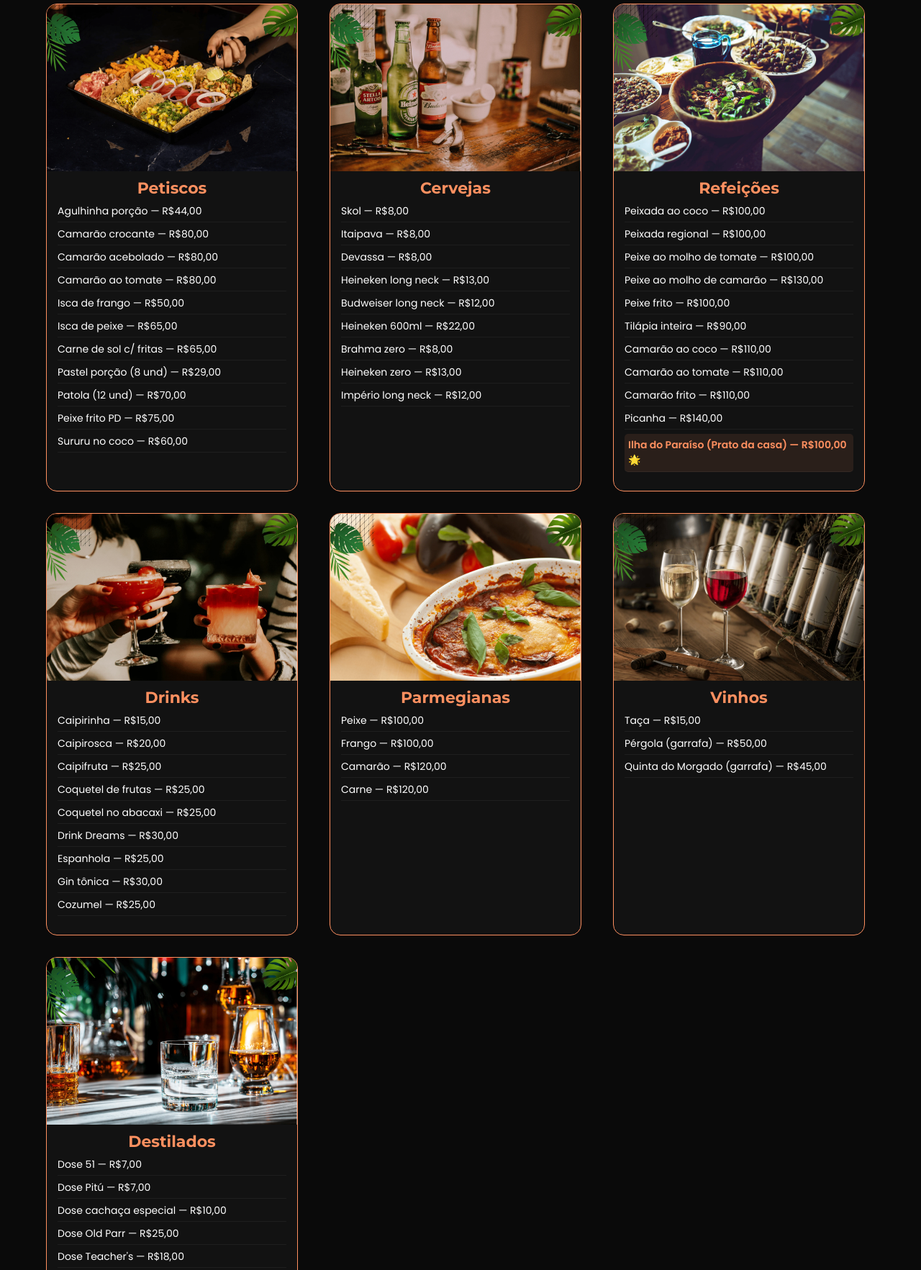
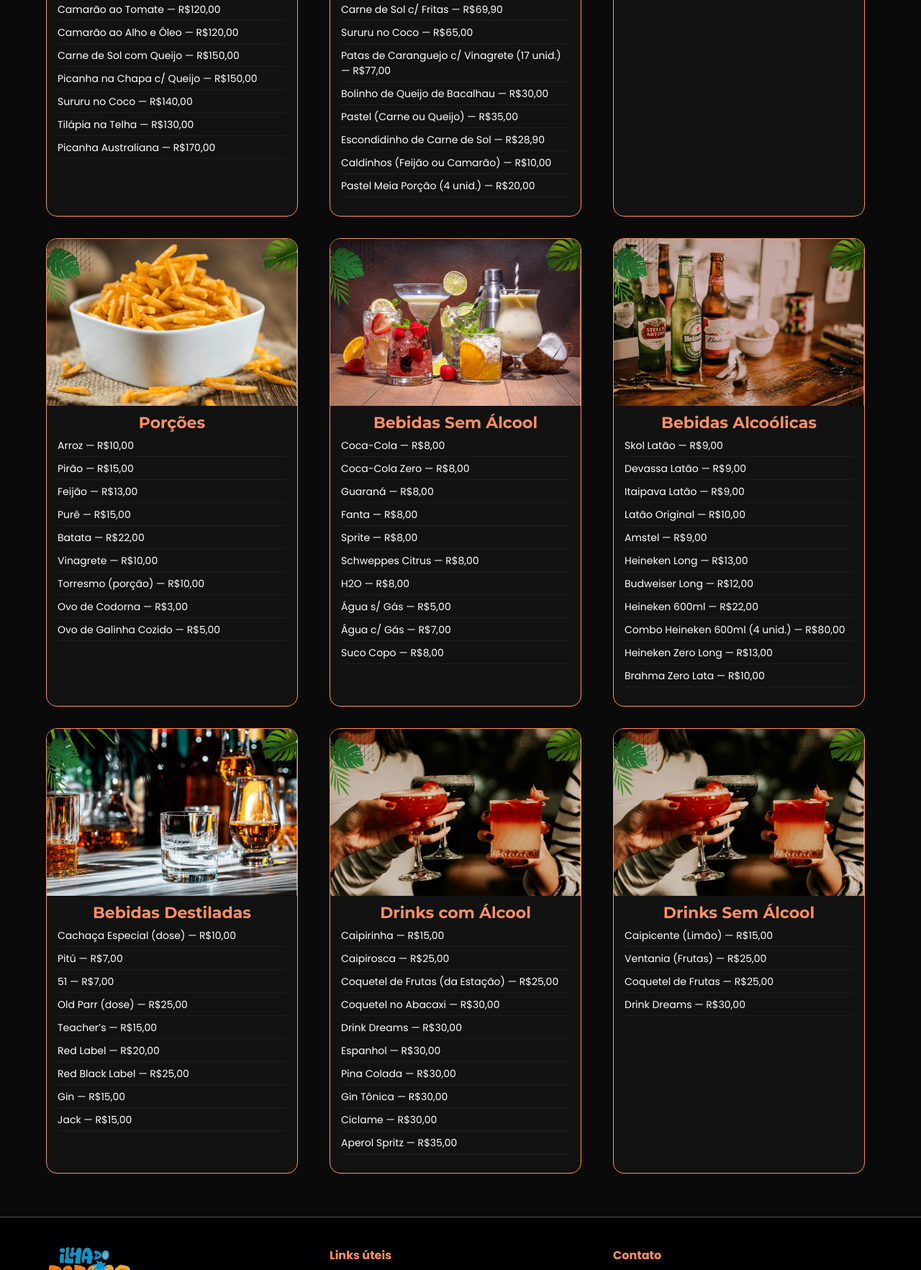
Before and after one commit to contatoyvesx/ilha-do-paraiso, a plain HTML site: page cardapio.html in a window 1280 px wide. Shown: the part 872-2637 px from the top of the page at 72% size. Drawn offline with Linux system fonts and the light colour scheme.

Commit message:
Atualiza cardápio do restaurante

```diff
--- a/cardapio.html
+++ b/cardapio.html
@@ -40,53 +40,36 @@
             <!-- Botões de Filtro -->
             <div class="menu-filtros">
                 <button class="filtro-btn active" data-categoria="todos">Todos</button>
+                <button class="filtro-btn" data-categoria="refeicoes">Refeições</button>
+                <button class="filtro-btn" data-categoria="petiscos">Petiscos</button>
+                <button class="filtro-btn" data-categoria="parmegianas">Parmegianas</button>
                 <button class="filtro-btn" data-categoria="porcoes">Porções</button>
-                <button class="filtro-btn" data-categoria="caldinho">Caldinho</button>
-                <button class="filtro-btn" data-categoria="bebidas">Bebidas</button>
-                <button class="filtro-btn" data-categoria="petiscos">Petiscos</button>
-                <button class="filtro-btn" data-categoria="cervejas">Cervejas</button>
-                <button class="filtro-btn" data-categoria="refeicoes">Refeições</button>
-                <button class="filtro-btn" data-categoria="drinks">Drinks</button>
-                <button class="filtro-btn" data-categoria="parmegianas">Parmegianas</button>
-                <button class="filtro-btn" data-categoria="vinhos">Vinhos</button>
+                <button class="filtro-btn" data-categoria="bebidas-sem-alcool">Bebidas Sem Álcool</button>
+                <button class="filtro-btn" data-categoria="bebidas-alcoolicas">Bebidas Alcoólicas</button>
                 <button class="filtro-btn" data-categoria="destilados">Destilados</button>
+                <button class="filtro-btn" data-categoria="drinks-alcool">Drinks com Álcool</button>
+                <button class="filtro-btn" data-categoria="drinks-sem-alcool">Drinks Sem Álcool</button>
             </div>
 
             <div class="menu-categorias">
-                <div class="categoria show" data-categoria="porcoes">
-                    <img src="./img/menu/batata.webp">
-                    <h3>Porções</h3>
+                <div class="categoria show" data-categoria="refeicoes">
+                    <img src="./img/menu/refeicao.webp">
+                    <h3>Refeições p/ 2 Pessoas</h3>
                     <ul>
-                        <li>Arroz — R$10,00</li>
-                        <li>Feijão — R$12,00</li>
-                        <li>Pirão — R$12,00</li>
-                        <li>Purê — R$12,00</li>
-                        <li>Batata frita — R$20,00</li>
-                        <li>Vinagrete — R$7,00</li>
-                    </ul>
-                </div>
-
-                <div class="categoria show" data-categoria="caldinho">
-                    <img src="./img/menu/caldinho.webp">
-                    <h3>Caldinho</h3>
-                    <ul>
-                        <li>Feijão — R$8,00</li>
-                        <li>Camarão — R$10,00</li>
-                        <li>Sururu — R$8,00</li>
-                    </ul>
-                </div>
-
-                <div class="categoria show" data-categoria="bebidas">
-                    <img src="./img/menu/bebidas.webp">
-                    <h3>Bebidas</h3>
-                    <ul>
-                        <li>Refrigerante lata — R$6,00</li>
-                        <li>Água c/ gás — R$6,00</li>
-                        <li>Água s/ gás — R$5,00</li>
-                        <li>Coco verde — R$7,00</li>
-                        <li>Schweppes — R$7,00</li>
-                        <li>Red Bull — R$15,00</li>
-                        <li>Suco copo (polpa) — R$8,00</li>
+                        <li>Peixada ao Coco — R$110,00</li>
+                        <li>Peixada Regional — R$110,00</li>
+                        <li>Peixe ao Molho de Tomate — R$110,00</li>
+                        <li>Peixe ao Molho de Camarão — R$150,00</li>
+                        <li>Peixe Frito Posta — R$135,00</li>
+                        <li>Peixe Frito Inteiro Tilápia — R$120,00</li>
+                        <li>Camarão ao Coco — R$130,00</li>
+                        <li>Camarão ao Tomate — R$120,00</li>
+                        <li>Camarão ao Alho e Óleo — R$120,00</li>
+                        <li>Carne de Sol com Queijo — R$150,00</li>
+                        <li>Picanha na Chapa c/ Queijo — R$150,00</li>
+                        <li>Sururu no Coco — R$140,00</li>
+                        <li>Tilápia na Telha — R$130,00</li>
+                        <li>Picanha Australiana — R$170,00</li>
                     </ul>
                 </div>
 
@@ -94,67 +77,21 @@
                     <img src="./img/menu/petiscos.webp">
                     <h3>Petiscos</h3>
                     <ul>
-                        <li>Agulhinha porção — R$44,00</li>
-                        <li>Camarão crocante — R$80,00</li>
-                        <li>Camarão acebolado — R$80,00</li>
-                        <li>Camarão ao tomate — R$80,00</li>
-                        <li>Isca de frango — R$50,00</li>
-                        <li>Isca de peixe — R$65,00</li>
-                        <li>Carne de sol c/ fritas — R$65,00</li>
-                        <li>Pastel porção (8 und) — R$29,00</li>
-                        <li>Patola (12 und) — R$70,00</li>
-                        <li>Peixe frito PD — R$75,00</li>
-                        <li>Sururu no coco — R$60,00</li>
-                    </ul>
-                </div>
-
-                <div class="categoria show" data-categoria="cervejas">
-                    <img src="./img/menu/cervejas.webp">
-                    <h3>Cervejas</h3>
-                    <ul>
-                        <li>Skol — R$8,00</li>
-                        <li>Itaipava — R$8,00</li>
-                        <li>Devassa — R$8,00</li>
-                        <li>Heineken long neck — R$13,00</li>
-                        <li>Budweiser long neck — R$12,00</li>
-                        <li>Heineken 600ml — R$22,00</li>
-                        <li>Brahma zero — R$8,00</li>
-                        <li>Heineken zero — R$13,00</li>
-                        <li>Império long neck — R$12,00</li>
-                    </ul>
-                </div>
-
-                <div class="categoria show" data-categoria="refeicoes">
-                    <img src="./img/menu/refeicao.webp">
-                    <h3>Refeições</h3>
-                    <ul>
-                        <li>Peixada ao coco — R$100,00</li>
-                        <li>Peixada regional — R$100,00</li>
-                        <li>Peixe ao molho de tomate — R$100,00</li>
-                        <li>Peixe ao molho de camarão — R$130,00</li>
-                        <li>Peixe frito — R$100,00</li>
-                        <li>Tilápia inteira — R$90,00</li>
-                        <li>Camarão ao coco — R$110,00</li>
-                        <li>Camarão ao tomate — R$110,00</li>
-                        <li>Camarão frito — R$110,00</li>
-                        <li>Picanha — R$140,00</li>
-                        <li class="destaque">Ilha do Paraíso (Prato da casa) — R$100,00 🌟</li>
-                    </ul>
-                </div>
-
-                <div class="categoria show" data-categoria="drinks">
-                    <img src="./img/menu/drinks.webp">
-                    <h3>Drinks</h3>
-                    <ul>
-                        <li>Caipirinha — R$15,00</li>
-                        <li>Caipirosca — R$20,00</li>
-                        <li>Caipifruta — R$25,00</li>
-                        <li>Coquetel de frutas — R$25,00</li>
-                        <li>Coquetel no abacaxi — R$25,00</li>
-                        <li>Drink Dreams — R$30,00</li>
-                        <li>Espanhola — R$25,00</li>
-                        <li>Gin tônica — R$30,00</li>
-                        <li>Cozumel — R$25,00</li>
+                        <li>Peixe Frito — R$80,00</li>
+                        <li>Agulhinha (porção – 12 unid.) — R$54,00</li>
+                        <li>Isca de Peixe — R$69,00</li>
+                        <li>Isca de Frango — R$50,00</li>
+                        <li>Camarão Crocante — R$89,00</li>
+                        <li>Camarão Acebolado — R$89,00</li>
+                        <li>Camarão ao Molho de Tomate — R$69,00</li>
+                        <li>Carne de Sol c/ Fritas — R$69,90</li>
+                        <li>Sururu no Coco — R$65,00</li>
+                        <li>Patas de Caranguejo c/ Vinagrete (17 unid.) — R$77,00</li>
+                        <li>Bolinho de Queijo de Bacalhau — R$30,00</li>
+                        <li>Pastel (Carne ou Queijo) — R$35,00</li>
+                        <li>Escondidinho de Carne de Sol — R$28,90</li>
+                        <li>Caldinhos (Feijão ou Camarão) — R$10,00</li>
+                        <li>Pastel Meia Porção (4 unid.) — R$20,00</li>
                     </ul>
                 </div>
 
@@ -165,31 +102,102 @@
                         <li>Peixe — R$100,00</li>
                         <li>Frango — R$100,00</li>
                         <li>Camarão — R$120,00</li>
-                        <li>Carne — R$120,00</li>
+                        <li>Carne — R$150,00</li>
                     </ul>
                 </div>
 
-                <div class="categoria show" data-categoria="vinhos">
-                    <img src="./img/menu/vinho.webp">
-                    <h3>Vinhos</h3>
+                <div class="categoria show" data-categoria="porcoes">
+                    <img src="./img/menu/batata.webp">
+                    <h3>Porções</h3>
                     <ul>
-                        <li>Taça — R$15,00</li>
-                        <li>Pérgola (garrafa) — R$50,00</li>
-                        <li>Quinta do Morgado (garrafa) — R$45,00</li>
+                        <li>Arroz — R$10,00</li>
+                        <li>Pirão — R$15,00</li>
+                        <li>Feijão — R$13,00</li>
+                        <li>Purê — R$15,00</li>
+                        <li>Batata — R$22,00</li>
+                        <li>Vinagrete — R$10,00</li>
+                        <li>Torresmo (porção) — R$10,00</li>
+                        <li>Ovo de Codorna — R$3,00</li>
+                        <li>Ovo de Galinha Cozido — R$5,00</li>
+                    </ul>
+                </div>
+
+                <div class="categoria show" data-categoria="bebidas-sem-alcool">
+                    <img src="./img/menu/bebidas.webp">
+                    <h3>Bebidas Sem Álcool</h3>
+                    <ul>
+                        <li>Coca-Cola — R$8,00</li>
+                        <li>Coca-Cola Zero — R$8,00</li>
+                        <li>Guaraná — R$8,00</li>
+                        <li>Fanta — R$8,00</li>
+                        <li>Sprite — R$8,00</li>
+                        <li>Schweppes Citrus — R$8,00</li>
+                        <li>H2O — R$8,00</li>
+                        <li>Água s/ Gás — R$5,00</li>
+                        <li>Água c/ Gás — R$7,00</li>
+                        <li>Suco Copo — R$8,00</li>
+                    </ul>
+                </div>
+
+                <div class="categoria show" data-categoria="bebidas-alcoolicas">
+                    <img src="./img/menu/cervejas.webp">
+                    <h3>Bebidas Alcoólicas</h3>
+                    <ul>
+                        <li>Skol Latão — R$9,00</li>
+                        <li>Devassa Latão — R$9,00</li>
+                        <li>Itaipava Latão — R$9,00</li>
+                        <li>Latão Original — R$10,00</li>
+                        <li>Amstel — R$9,00</li>
+                        <li>Heineken Long — R$13,00</li>
+                        <li>Budweiser Long — R$12,00</li>
+                        <li>Heineken 600ml — R$22,00</li>
+                        <li>Combo Heineken 600ml (4 unid.) — R$80,00</li>
+                        <li>Heineken Zero Long — R$13,00</li>
+                        <li>Brahma Zero Lata — R$10,00</li>
                     </ul>
                 </div>
 
                 <div class="categoria show" data-categoria="destilados">
                     <img src="./img/menu/destilados.webp">
-                    <h3>Destilados</h3>
+                    <h3>Bebidas Destiladas</h3>
                     <ul>
-                        <li>Dose 51 — R$7,00</li>
-                        <li>Dose Pitú — R$7,00</li>
-                        <li>Dose cachaça especial — R$10,00</li>
-                        <li>Dose Old Parr — R$25,00</li>
-                        <li>Dose Teacher's — R$18,00</li>
-                        <li>Dose Red Label — R$20,00</li>
-                        <li>Dose Black Label — R$25,00</li>
+                        <li>Cachaça Especial (dose) — R$10,00</li>
+                        <li>Pitú — R$7,00</li>
+                        <li>51 — R$7,00</li>
+                        <li>Old Parr (dose) — R$25,00</li>
+                        <li>Teacher’s — R$15,00</li>
+                        <li>Red Label — R$20,00</li>
+                        <li>Red Black Label — R$25,00</li>
+                        <li>Gin — R$15,00</li>
+                        <li>Jack — R$15,00</li>
+                    </ul>
+                </div>
+
+                <div class="categoria show" data-categoria="drinks-alcool">
+                    <img src="./img/menu/drinks.webp">
+                    <h3>Drinks com Álcool</h3>
+                    <ul>
+                        <li>Caipirinha — R$15,00</li>
+                        <li>Caipirosca — R$25,00</li>
+                        <li>Coquetel de Frutas (da Estação) — R$25,00</li>
+                        <li>Coquetel no Abacaxi — R$30,00</li>
+                        <li>Drink Dreams — R$30,00</li>
+                        <li>Espanhol — R$30,00</li>
+                        <li>Pina Colada — R$30,00</li>
+                        <li>Gin Tônica — R$30,00</li>
+                        <li>Ciclame — R$30,00</li>
+                        <li>Aperol Spritz — R$35,00</li>
+                    </ul>
+                </div>
+
+                <div class="categoria show" data-categoria="drinks-sem-alcool">
+                    <img src="./img/menu/drinks.webp">
+                    <h3>Drinks Sem Álcool</h3>
+                    <ul>
+                        <li>Caipicente (Limão) — R$15,00</li>
+                        <li>Ventania (Frutas) — R$25,00</li>
+                        <li>Coquetel de Frutas — R$25,00</li>
+                        <li>Drink Dreams — R$30,00</li>
                     </ul>
                 </div>
             </div>
```
